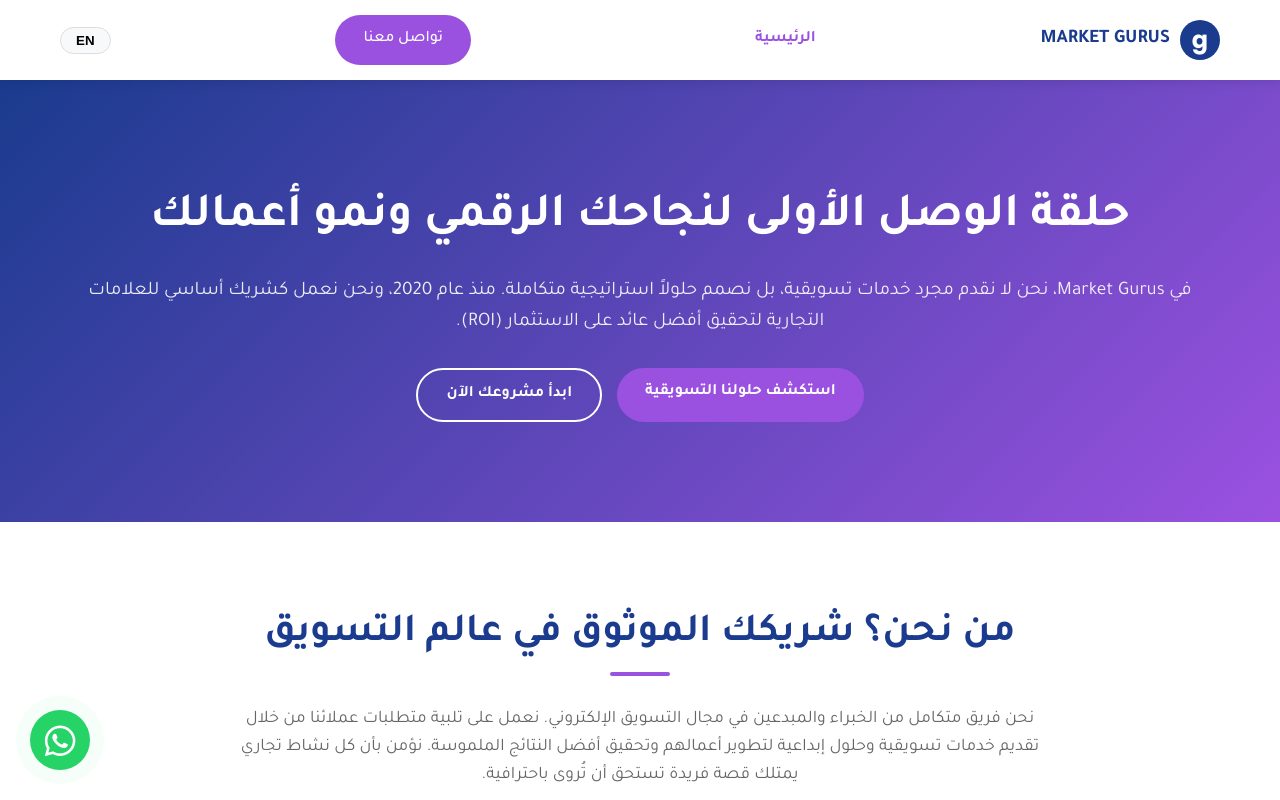
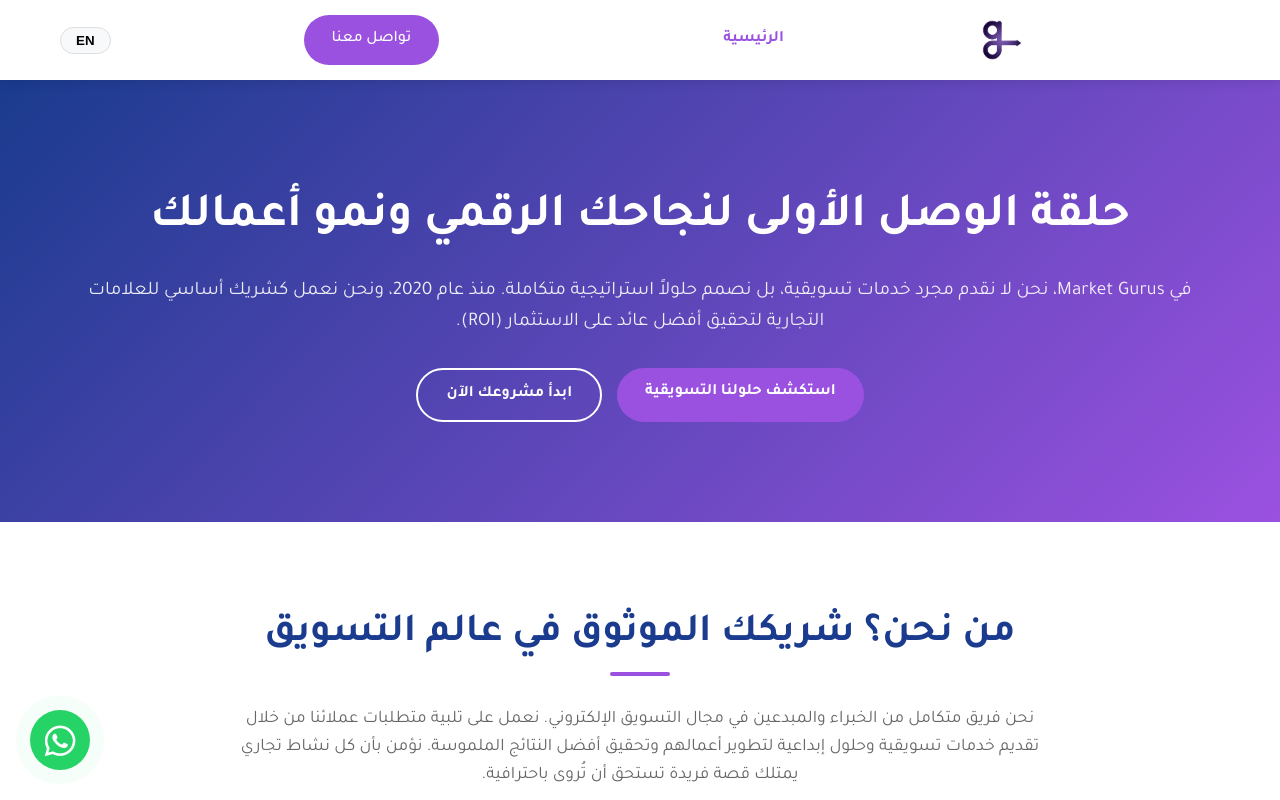
Before and after one commit to Ahmedalibelal/market-gurus, a plain HTML site: page index.html in a window 1280 px wide. Shown: the top 800 px of the page. Drawn offline with Linux system fonts and the light colour scheme.

Commit message:
Update index.html

```diff
--- a/index.html
+++ b/index.html
@@ -45,8 +45,9 @@
     <header class="header">
         <div class="container nav-container">
             <a href="index.html" class="logo">
-                <div class="logo-icon">g</div>
-                <span>MARKET GURUS</span>
+               <a href="index.html" class="logo">
+    <img src="assets/images/logo.png" alt="Market Gurus Logo" style="height: 50px; width: auto; object-fit: contain;">
+</a>
             </a>
             <nav class="nav-links">
                 <a href="index.html" data-ar="الرئيسية" data-en="Home">الرئيسية</a>
```
